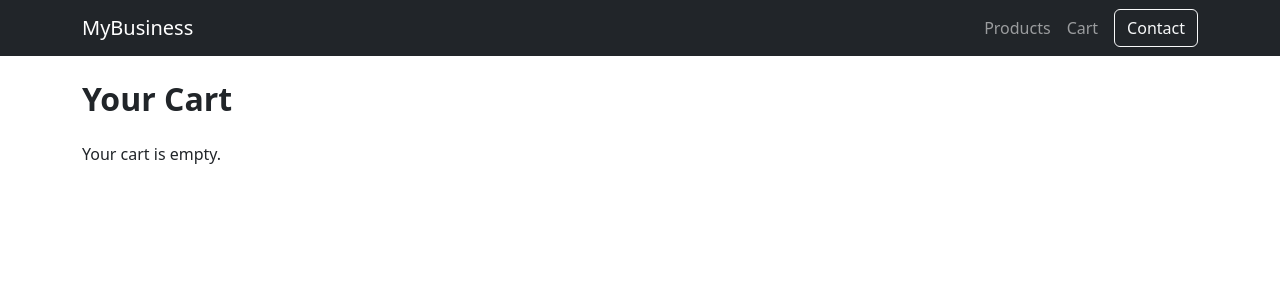
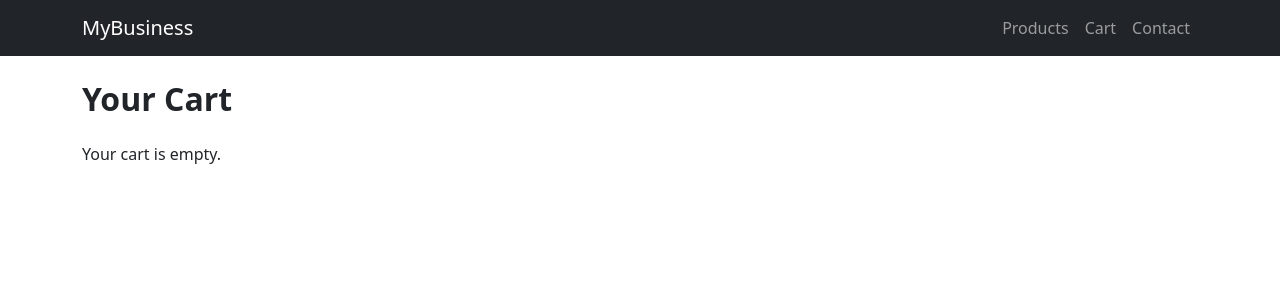
Before and after one commit to shoaibabsarnayeem/business-site, a Django app: page /cart/ in a window 1280 px wide. Shown: the top 300 px of the page. Run offline with Django 5.2, Linux system fonts and the light colour scheme.

Commit message:
Updated cart, checkout, orders, fixes

```diff
--- a/website/templates/base.html
+++ b/website/templates/base.html
@@ -12,32 +12,27 @@
 
 <nav class="navbar navbar-expand-lg navbar-dark bg-dark">
   <div class="container">
-
-        <!-- Brand -->
     <a class="navbar-brand" href="/">MyBusiness</a>
 
-        <!-- Toggle button (mobile) -->
+    <!-- Hamburger button -->
     <button class="navbar-toggler" type="button" data-bs-toggle="collapse"
-                data-bs-target="#navbarNav">
+      data-bs-target="#navbarNav" aria-controls="navbarNav"
+      aria-expanded="false" aria-label="Toggle navigation">
       <span class="navbar-toggler-icon"></span>
     </button>
 
-        <!-- Navbar links -->
+    <!-- Collapsible menu -->
     <div class="collapse navbar-collapse" id="navbarNav">
-            <ul class="navbar-nav ms-auto align-items-center">
-
+      <ul class="navbar-nav ms-auto">
         <li class="nav-item">
           <a class="nav-link" href="/products/">Products</a>
         </li>
-
         <li class="nav-item">
           <a class="nav-link" href="/cart/">Cart</a>
         </li>
-
-                <li class="nav-item ms-2">
-                    <a class="btn btn-outline-light" href="/contact/">Contact</a>
+        <li class="nav-item">
+          <a class="nav-link" href="/contact/">Contact</a>
         </li>
-
       </ul>
     </div>
   </div>
@@ -49,5 +44,6 @@
 <script>
   AOS.init({ duration: 900, once: true });
 </script>
+<script src="https://cdn.jsdelivr.net/npm/bootstrap@5.3.2/dist/js/bootstrap.bundle.min.js"></script>
 </body>
 </html>
```
Lines whose indentation alone changed are shown as unchanged.
